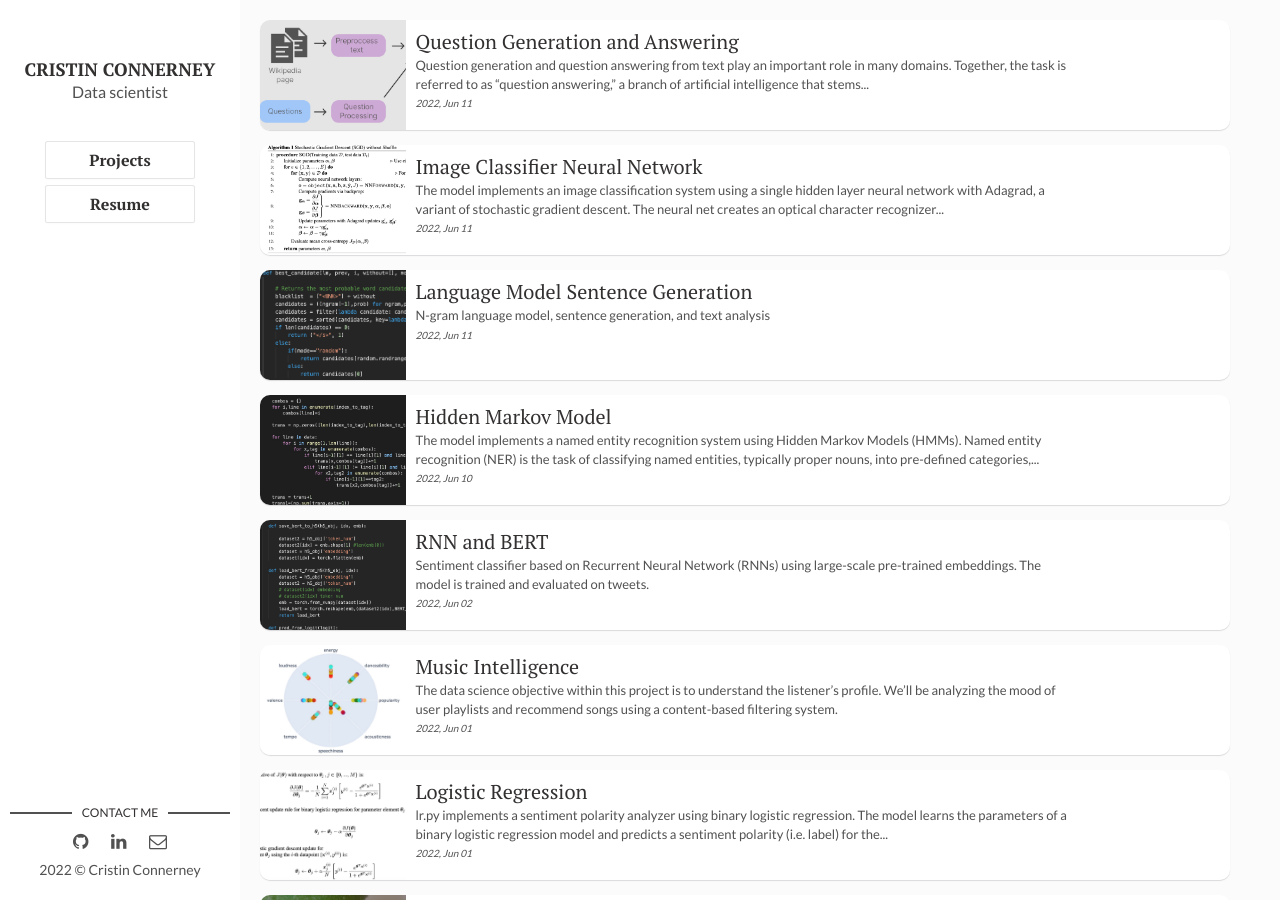
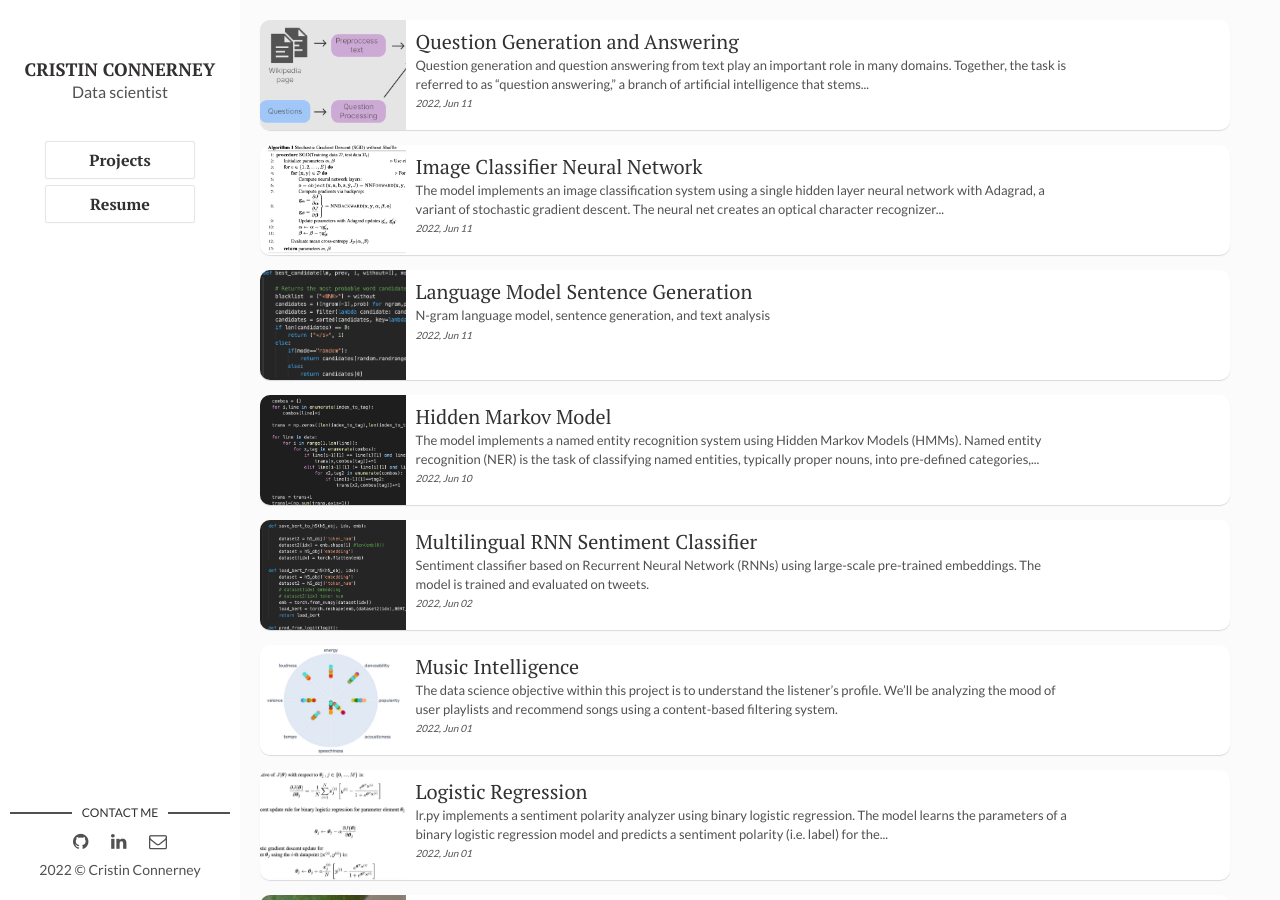
Before and after one commit to Cconnerney/cconnerney.github.io, a Jekyll site: the page built from index.html, in a window 1280 px wide and 900 px high. Built offline with Jekyll 4.4.1, drawn with Linux system fonts in a browser that asks for light colours; nearby versions of some CDN libraries; library files that are not in the unit come from our copies; the list of posts is cut into pages by our own code.

Commit message:
Update 2022-06-02-BERT.markdown

```diff
--- a/_posts/2022-06-02-BERT.markdown
+++ b/_posts/2022-06-02-BERT.markdown
@@ -1,6 +1,6 @@
 ---
 layout: post
-title: RNN and BERT
+title: Multilingual RNN Sentiment Classifier
 description: Sentiment classifier based on Recurrent Neural Network (RNNs) using large-scale pre-trained embeddings. The model is trained and evaluated on tweets.
 img: bert.jpg # Add image post (optional)
 tags: [NLP, BERT, RNN]
```
